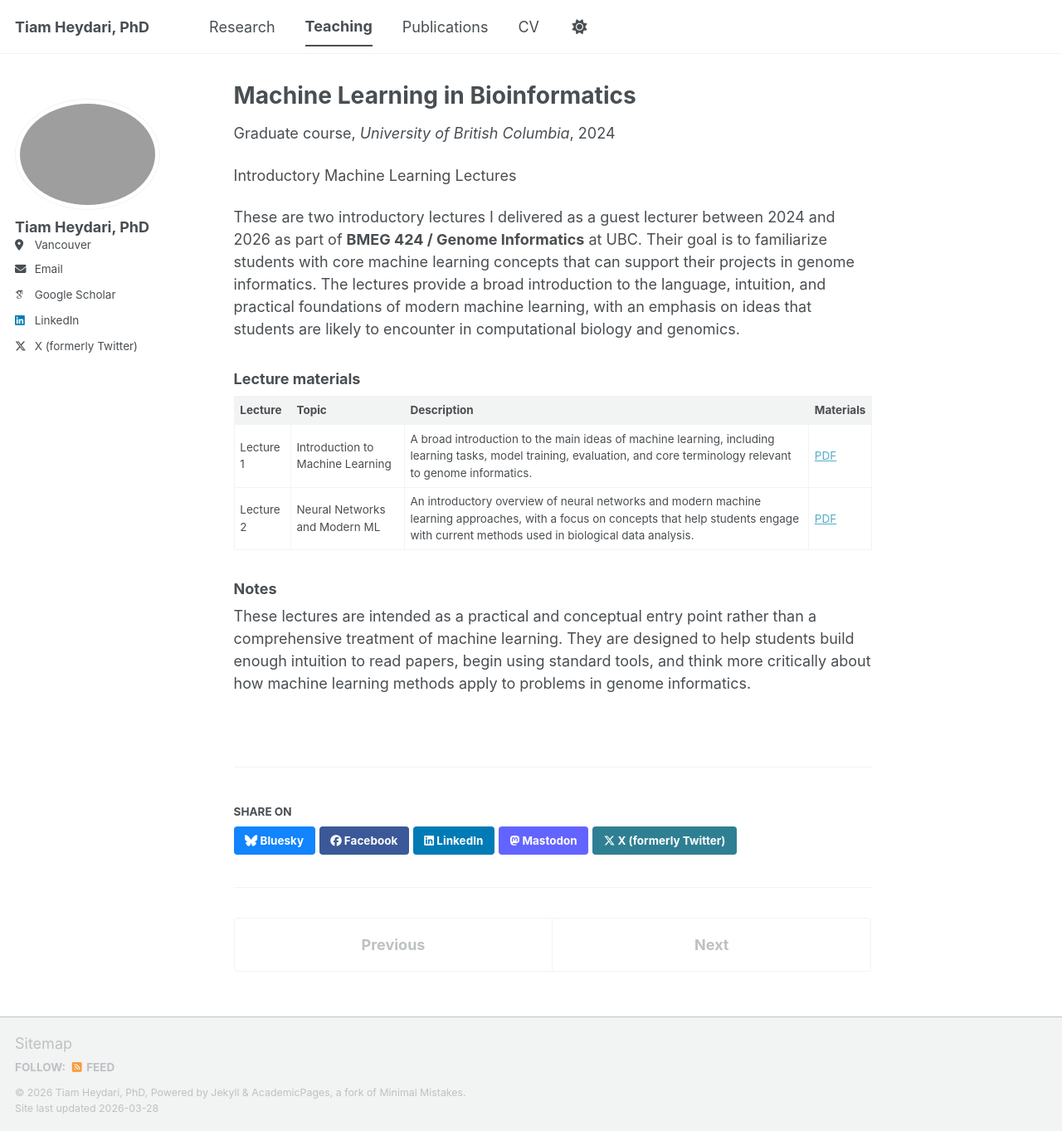
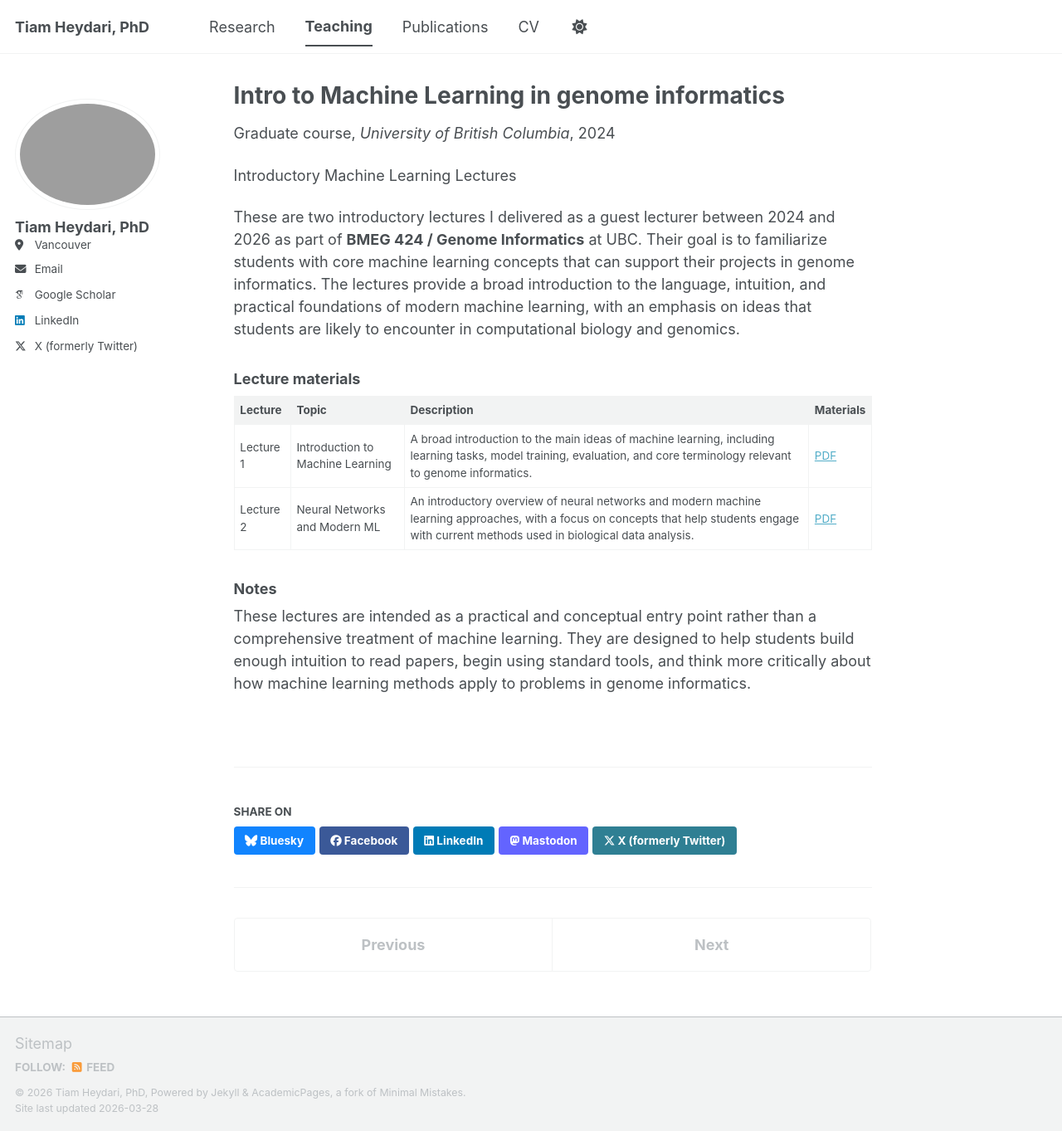
Before and after one commit to TiamHeydari/tiamheydari.github.io, a Jekyll site: the page built from _teaching/intro_ML.md, in a window 1280 px wide and 1363 px high. Shown: the whole window at 83% size. Built offline with Jekyll 4.4.1, drawn with Linux system fonts in a browser that asks for light colours; some web fonts are replaced; a script bundle is joined from its source files by our own code; library files that are not in the unit come from our copies.

Commit message:
Update title for Machine Learning course

```diff
--- a/_teaching/intro_ML.md
+++ b/_teaching/intro_ML.md
@@ -1,5 +1,5 @@
 ---
-title: "Machine Learning in Bioinformatics"
+title: "Intro to Machine Learning in genome informatics"
 collection: teaching
 type: "Graduate course"
 permalink: /teaching/bioe-course-2
```
